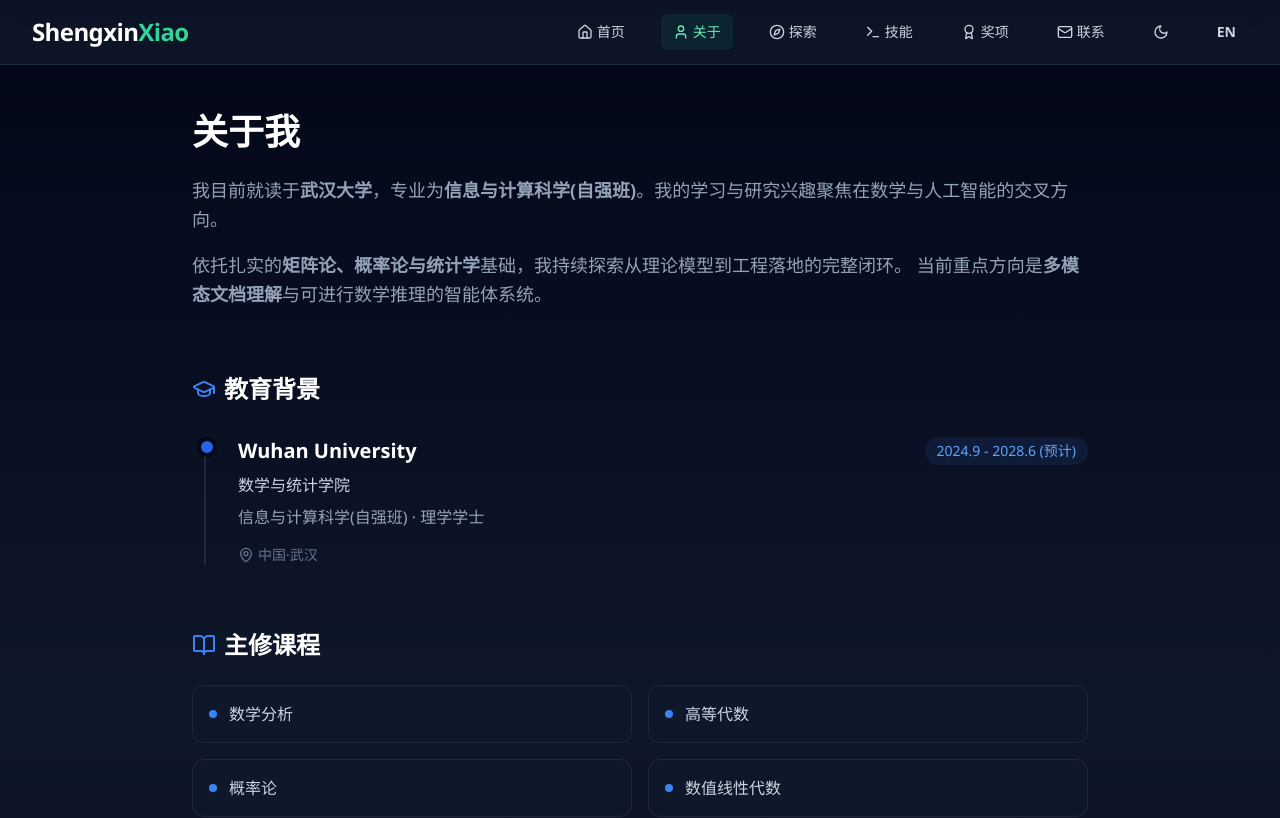
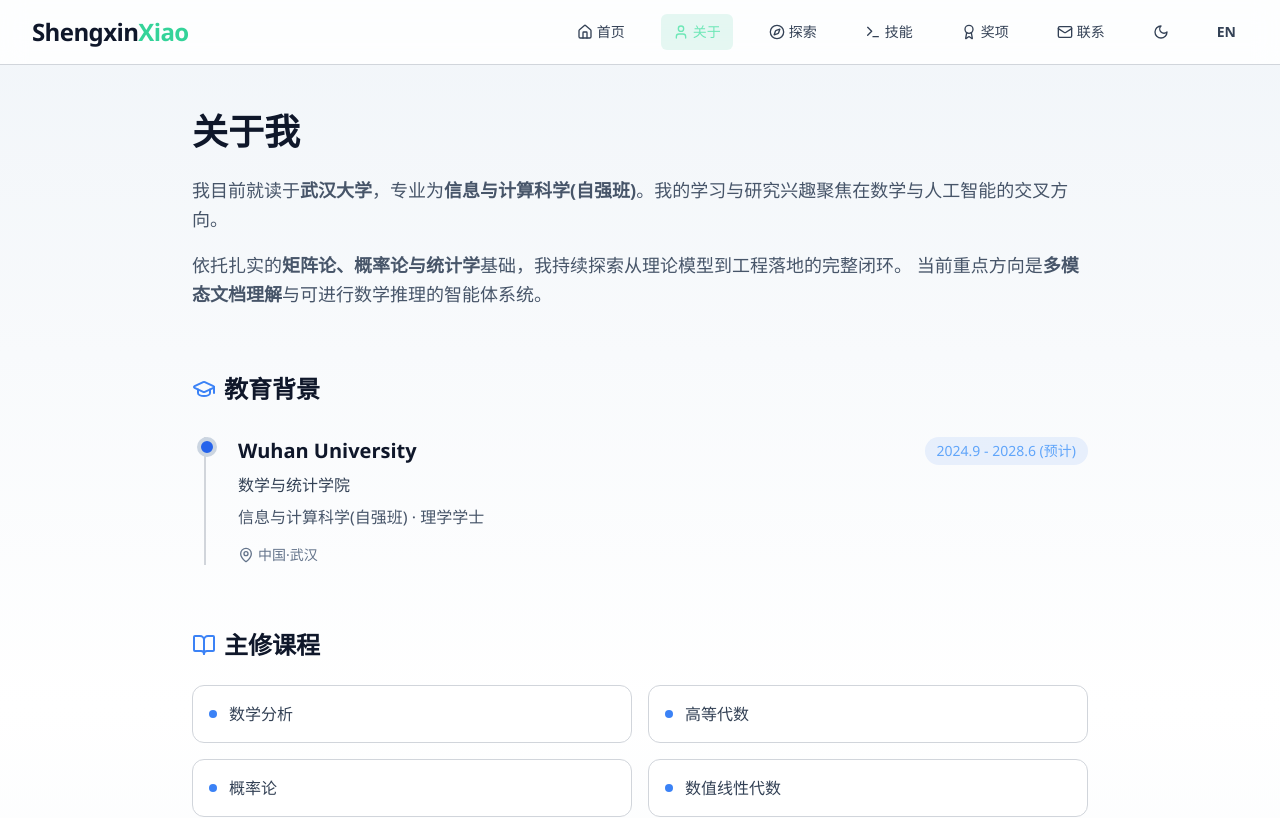
Before and after one commit to Leionel/Leionel.github.io, a React (Vite) app: page /#/about in a window 1280 px wide. Shown: the top 818 px of the page. Built offline with nearby package versions, Linux system fonts and the light colour scheme.

Commit message:
fix the bug of the switch in light/dark model and change the icon of the website

```diff
--- a/src/components/Layout.tsx
+++ b/src/components/Layout.tsx
@@ -8,7 +8,7 @@ interface LayoutProps {
 
 const Layout = ({ children }: LayoutProps) => {
   return (
-    <div className="min-h-screen bg-gradient-to-b from-slate-950 via-slate-900 to-slate-950 text-slate-100 flex flex-col">
+    <div className="min-h-screen bg-gradient-to-b from-slate-100 via-white to-slate-100 dark:from-slate-950 dark:via-slate-900 dark:to-slate-950 text-slate-900 dark:text-slate-100 flex flex-col transition-colors">
       <Header />
       <main className="flex-grow pt-16">
         <div className="max-w-7xl mx-auto px-4 sm:px-6 lg:px-8 py-12 animate-in fade-in duration-700">
--- a/src/hooks/useTheme.ts
+++ b/src/hooks/useTheme.ts
@@ -4,17 +4,29 @@ type Theme = 'light' | 'dark';
 
 export function useTheme() {
   const [theme, setTheme] = useState<Theme>(() => {
-    const savedTheme = localStorage.getItem('theme') as Theme;
-    if (savedTheme) {
-      return savedTheme;
+    try {
+      const savedTheme = localStorage.getItem('theme') as Theme | null;
+      if (savedTheme === 'light' || savedTheme === 'dark') {
+        return savedTheme;
+      }
+    } catch {
+      // Ignore storage errors and fall back to media query.
     }
+
     return window.matchMedia('(prefers-color-scheme: dark)').matches ? 'dark' : 'light';
   });
 
   useEffect(() => {
     document.documentElement.classList.remove('light', 'dark');
     document.documentElement.classList.add(theme);
-    localStorage.setItem('theme', theme);
+
+    try {
+      localStorage.setItem('theme', theme);
+    } catch {
+      // Ignore storage errors.
+    }
+
+    document.documentElement.style.colorScheme = theme;
   }, [theme]);
 
   const toggleTheme = () => {
--- a/src/index.css
+++ b/src/index.css
@@ -1,21 +1,126 @@
 @tailwind base;
 @tailwind components;
 @tailwind utilities;
+
+:root {
+  color-scheme: light;
+}
+
+html.dark {
+  color-scheme: dark;
+}
 
 body {
   margin: 0;
   min-width: 320px;
   min-height: 100vh;
+  color: #0f172a;
+  background:
+    radial-gradient(circle at 10% 15%, rgba(16, 185, 129, 0.12), transparent 35%),
+    radial-gradient(circle at 85% 20%, rgba(245, 158, 11, 0.1), transparent 30%),
+    #f8fafc;
+  font-family: 'Segoe UI', 'PingFang SC', 'Microsoft YaHei', sans-serif;
+  -webkit-font-smoothing: antialiased;
+  text-rendering: optimizeLegibility;
+}
+
+html.dark body {
   color: #e2e8f0;
   background:
     radial-gradient(circle at 10% 15%, rgba(16, 185, 129, 0.14), transparent 35%),
     radial-gradient(circle at 85% 20%, rgba(245, 158, 11, 0.1), transparent 30%),
     #020617;
-  font-family: 'Segoe UI', 'PingFang SC', 'Microsoft YaHei', sans-serif;
-  -webkit-font-smoothing: antialiased;
-  text-rendering: optimizeLegibility;
 }
 
 #root {
   min-height: 100vh;
 }
+
+/* Light theme remap for existing dark-leaning Tailwind classes */
+html.light .bg-slate-950 {
+  background-color: #f1f5f9 !important;
+}
+
+html.light .bg-slate-900 {
+  background-color: #ffffff !important;
+}
+
+html.light .bg-slate-900\/90 {
+  background-color: rgba(255, 255, 255, 0.9) !important;
+}
+
+html.light .bg-slate-900\/85 {
+  background-color: rgba(255, 255, 255, 0.85) !important;
+}
+
+html.light .bg-slate-900\/80 {
+  background-color: rgba(255, 255, 255, 0.8) !important;
+}
+
+html.light .bg-slate-800 {
+  background-color: #e2e8f0 !important;
+}
+
+html.light .border-slate-950 {
+  border-color: #cbd5e1 !important;
+}
+
+html.light .border-slate-900 {
+  border-color: #cbd5e1 !important;
+}
+
+html.light .border-slate-800 {
+  border-color: #d1d5db !important;
+}
+
+html.light .border-slate-700 {
+  border-color: #e2e8f0 !important;
+}
+
+html.light .text-white {
+  color: #0f172a !important;
+}
+
+html.light .text-slate-100 {
+  color: #0f172a !important;
+}
+
+html.light .text-slate-200 {
+  color: #1e293b !important;
+}
+
+html.light .text-slate-300 {
+  color: #334155 !important;
+}
+
+html.light .text-slate-400 {
+  color: #475569 !important;
+}
+
+html.light .text-slate-500 {
+  color: #64748b !important;
+}
+
+html.light .text-slate-600 {
+  color: #64748b !important;
+}
+
+html.light .hover\:bg-slate-800:hover {
+  background-color: #e2e8f0 !important;
+}
+
+html.light .hover\:bg-slate-700:hover {
+  background-color: #cbd5e1 !important;
+}
+
+html.light .hover\:text-white:hover {
+  color: #0f172a !important;
+}
+
+html.light .prose.prose-invert {
+  --tw-prose-body: #334155;
+  --tw-prose-headings: #0f172a;
+  --tw-prose-bold: #0f172a;
+  --tw-prose-bullets: #64748b;
+  --tw-prose-links: #0f766e;
+}
```
Also changed, not shown: public/favicon.svg.
